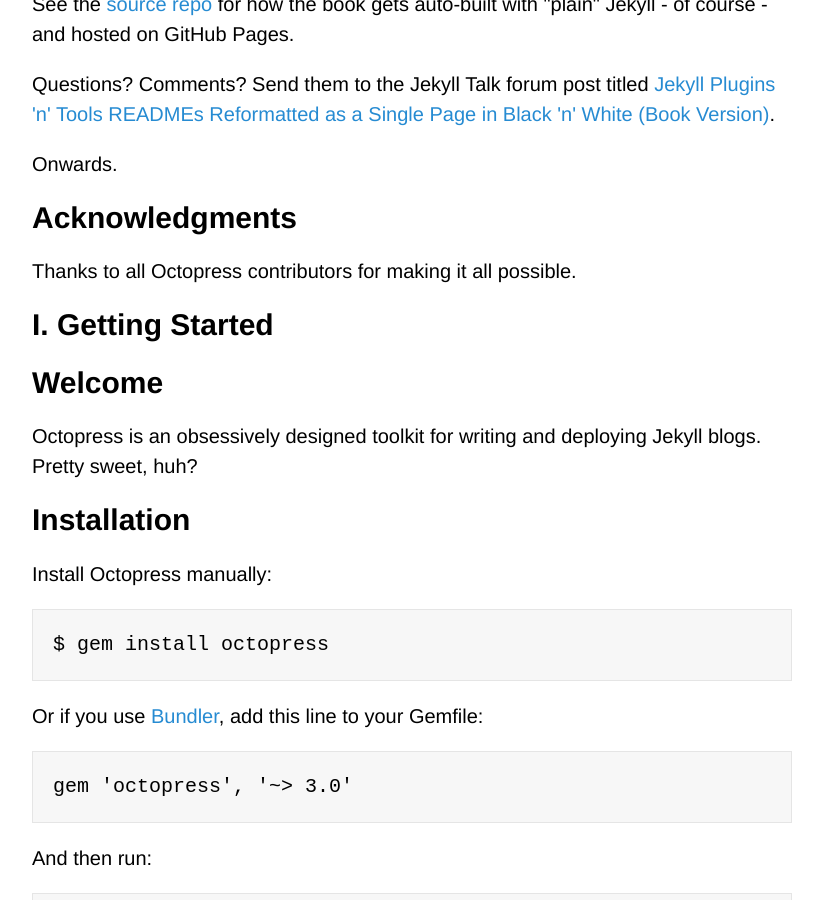
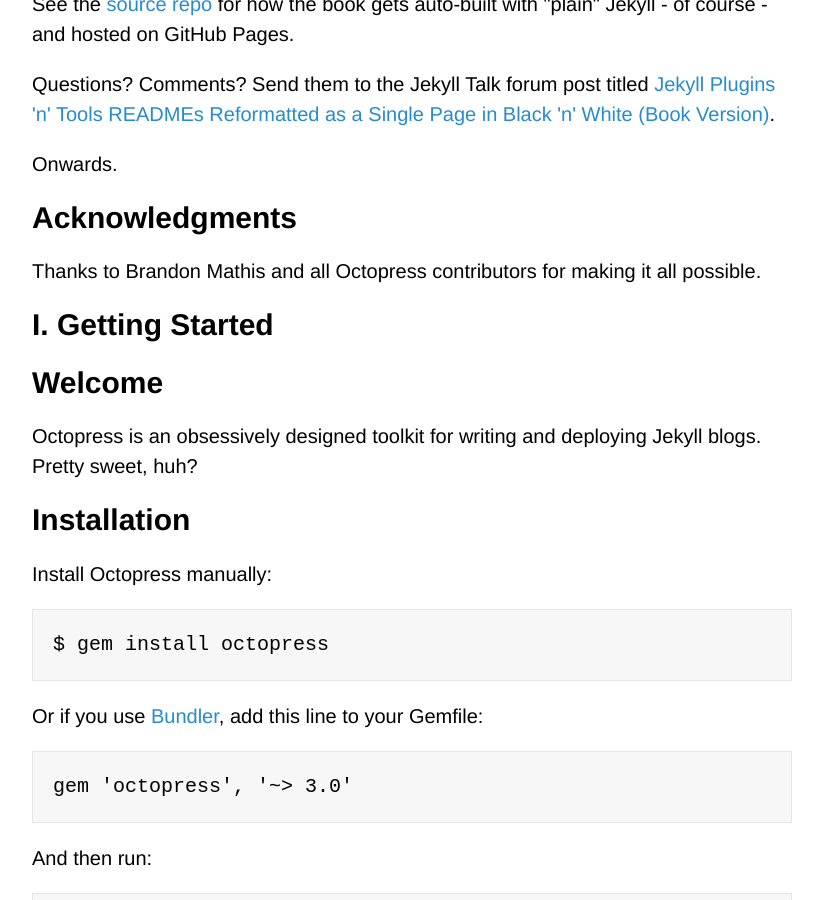
Before and after one commit to hydepress/octopress, a Jekyll site: the page built from index.html, in a window 1280 px wide and 900 px high, scrolled down 655 px. Shown: the whole window, without its empty margins (228-1051 px from the left). Built offline with Jekyll 4.4.1, drawn with Linux system fonts in a browser that asks for light colours.

```diff
--- a/index.html
+++ b/index.html
@@ -67,7 +67,7 @@ Onwards.
 <h2>Acknowledgments</h2>
 
 <p>
-Thanks to all Octopress contributors for making it all possible.
+Thanks to Brandon Mathis and all Octopress contributors for making it all possible.
 </p>
 
 
@@ -84,3 +84,10 @@ Thanks to all Octopress contributors for making it all possible.
 
 
 <h2>II. Tags</h2>
+
+{% for chapter in site.ch2 %}
+<div class='chapter'>
+  <h2>{{ chapter.title }}</h2>
+  {{ chapter.content }}
+</div>
+{% endfor %}
```
Also changed, not shown: _ch2/01_image.md (added, +54 -0 lines).
